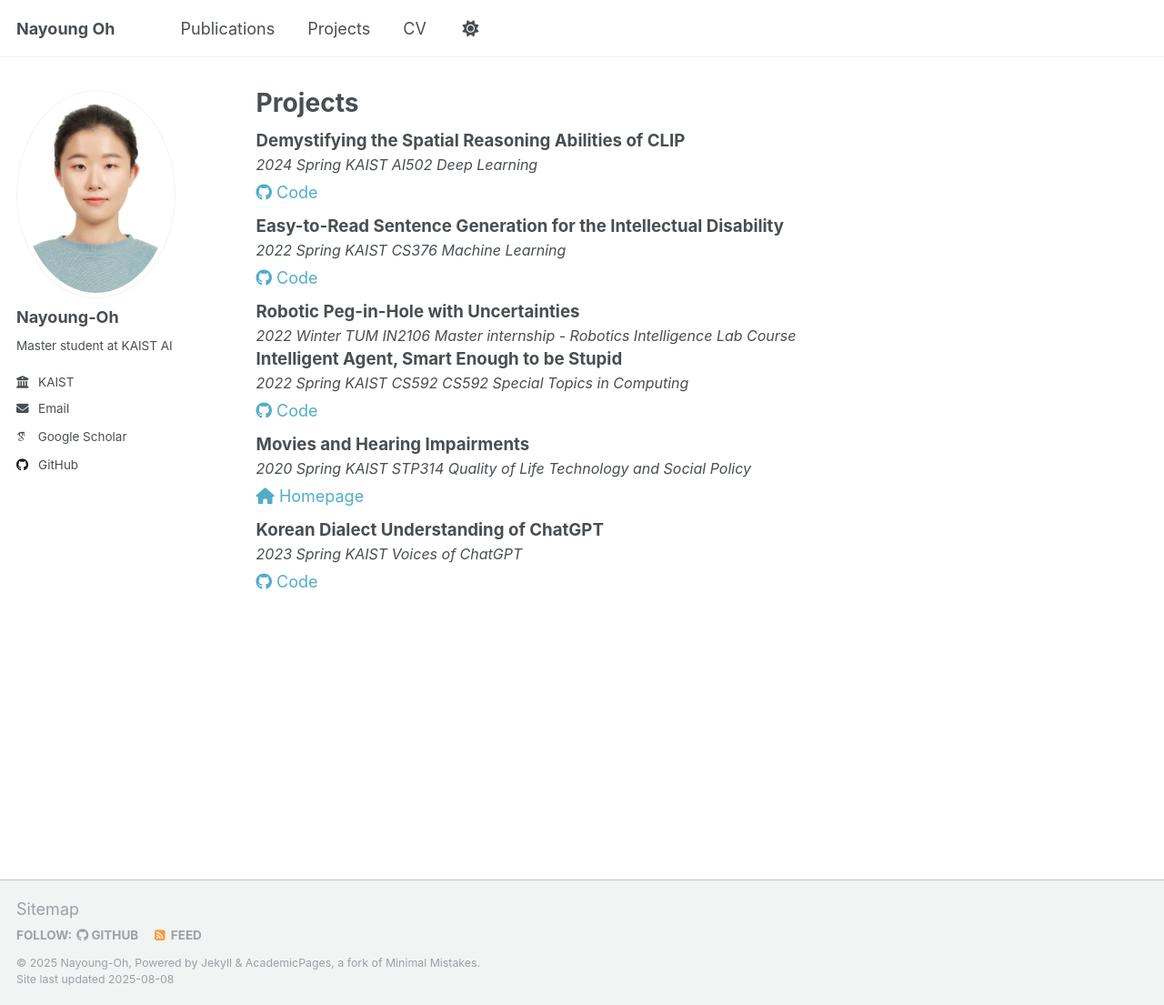
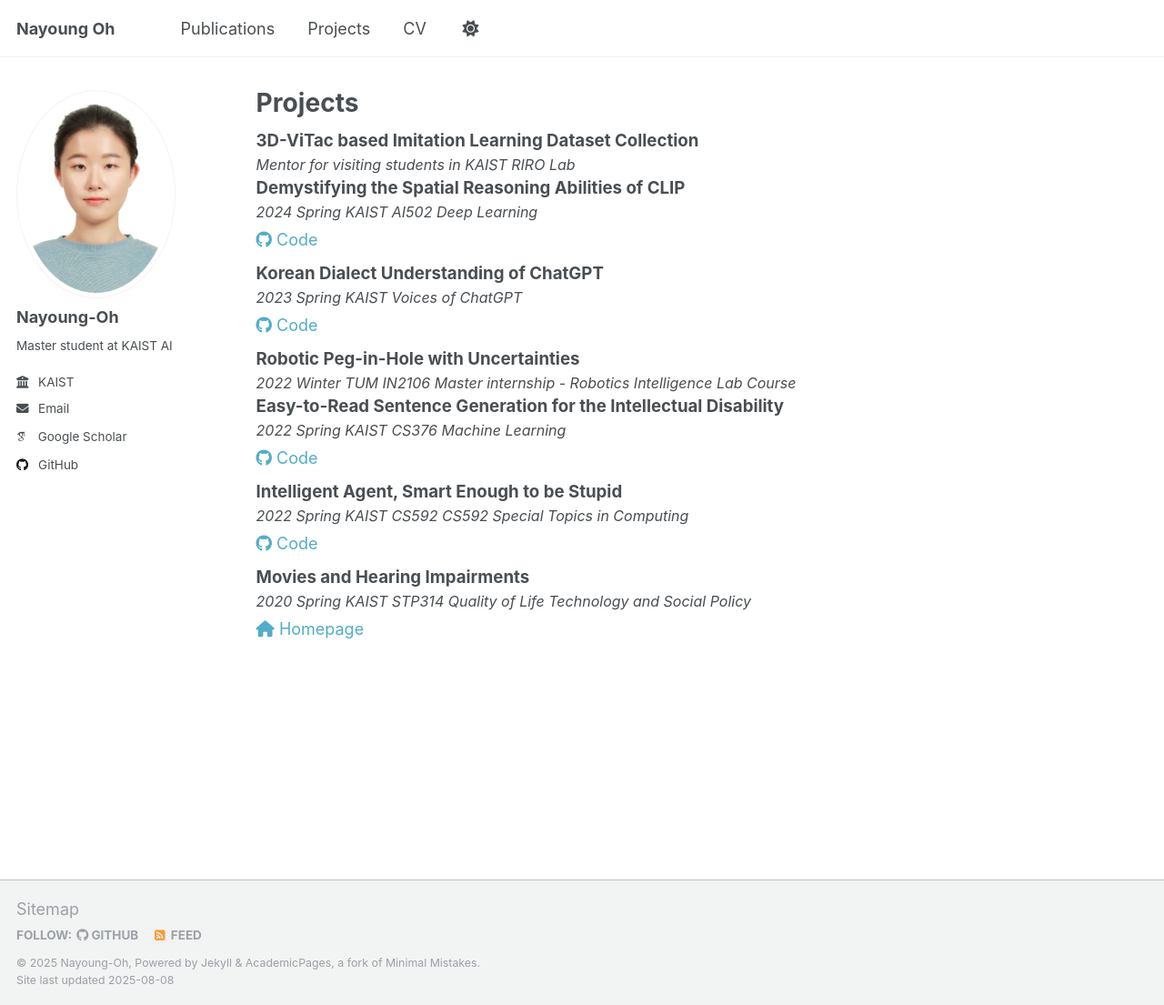
Before and after one commit to Nayoung-Oh/Nayoung-Oh.github.io, a Jekyll site: the page built from _pages/projects.md, in a window 1280 px wide and 1105 px high. Shown: the whole window at 91% size. Built offline with Jekyll 4.4.1, drawn with Linux system fonts in a browser that asks for light colours; some web fonts are replaced.

Commit message:
update recent work and fix typo

```diff
--- a/_data/projects.yml
+++ b/_data/projects.yml
@@ -1,3 +1,8 @@
+- title: "3D-ViTac based Imitation Learning Dataset Collection"
+  collection: "project"
+  date: "2025-07"
+  venue: "Mentor for visiting students in KAIST RIRO Lab"
+
 - title: "Korean Dialect Understanding of ChatGPT"
   collection: "project"
   date: "2023-03"
--- a/_data/publications.yml
+++ b/_data/publications.yml
@@ -2,7 +2,6 @@
   authors: "Nayoung Oh, Jaehyeong Jang, Moonkyeong Jung, Daehyung Park"
   collection: "publications"
   date: "2025-05-08"
-  venue: "(under review)"
   type: 'Preprints'
   arxivurl: "https://arxiv.org/pdf/2409.14719"
   videourl: 'https://www.youtube.com/watch?v=vAdhXM6G2DQ'
--- a/_pages/projects.md
+++ b/_pages/projects.md
@@ -7,7 +7,9 @@ author_profile: true
 
 {% include base_path %}
 
-{% for post in site.data.projects reversed %}
+{% assign sorted_projects = site.data.projects | sort: "date" | reverse %}
+
+{% for post in sorted_projects %}
   {% assign post = post %}
   {% include project.html %}
 {% endfor %}
```
Also changed, not shown: _pages/cv.md (+2 -1 lines).
